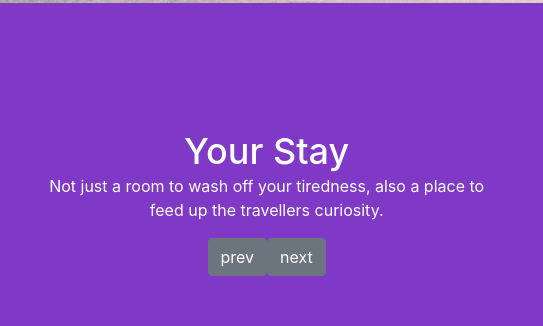
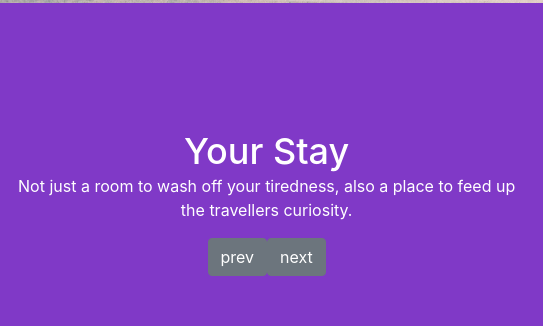
Before and after one commit to ethanvernon/popsible, a React app: page / in a window 1280 px wide. Shown: the part 797-1123 px from the top of the page, 0-543 px from the left. Built offline with nearby package versions, Linux system fonts and the light colour scheme.

Commit message:
removes margin for first carousel

```diff
--- a/src/App.css
+++ b/src/App.css
@@ -211,6 +211,8 @@ li a:hover {
 
 .your-stay-container {
   max-width:100% !important;
+  margin-left:auto;
+  margin-right:auto;
 }
 
 .your-stay h2 {
@@ -232,12 +234,6 @@ li a:hover {
   align-items: center;
   height: 50vh;
   text-align:center;
-}
-
-.your-stay-container {
-  width:90%;
-  margin-left:auto;
-  margin-right:auto;
 }
 
 .your-stay-carousel {
```
